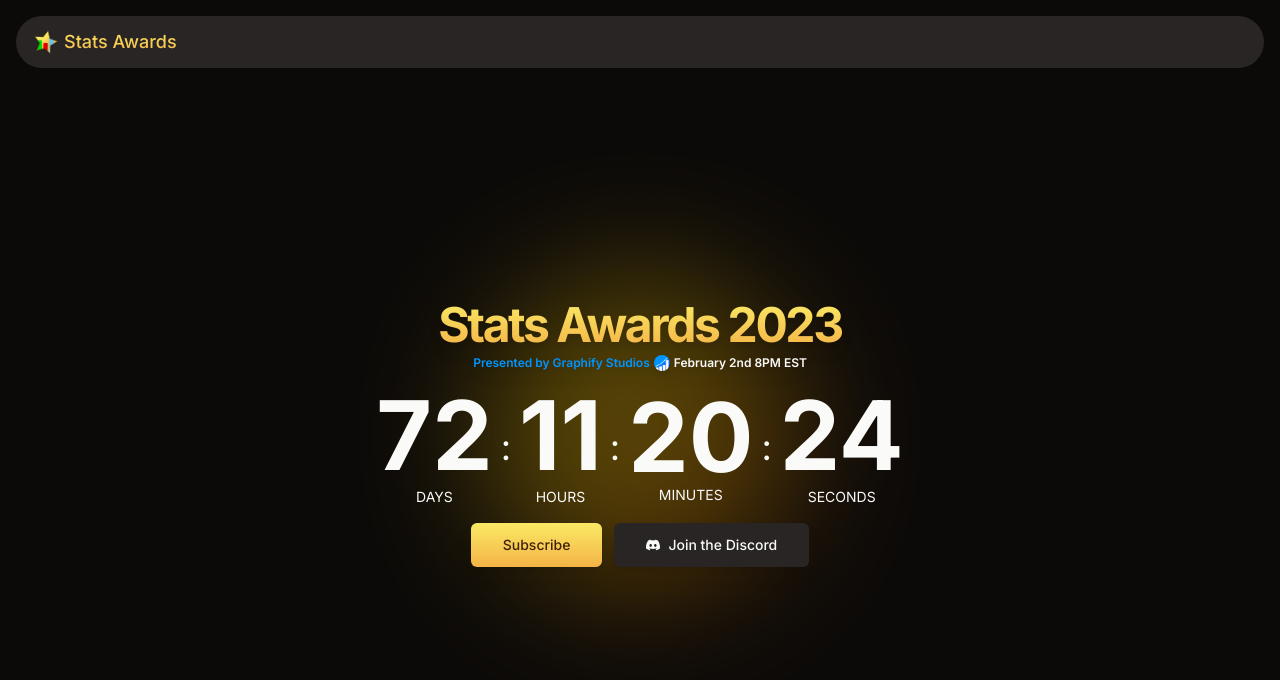
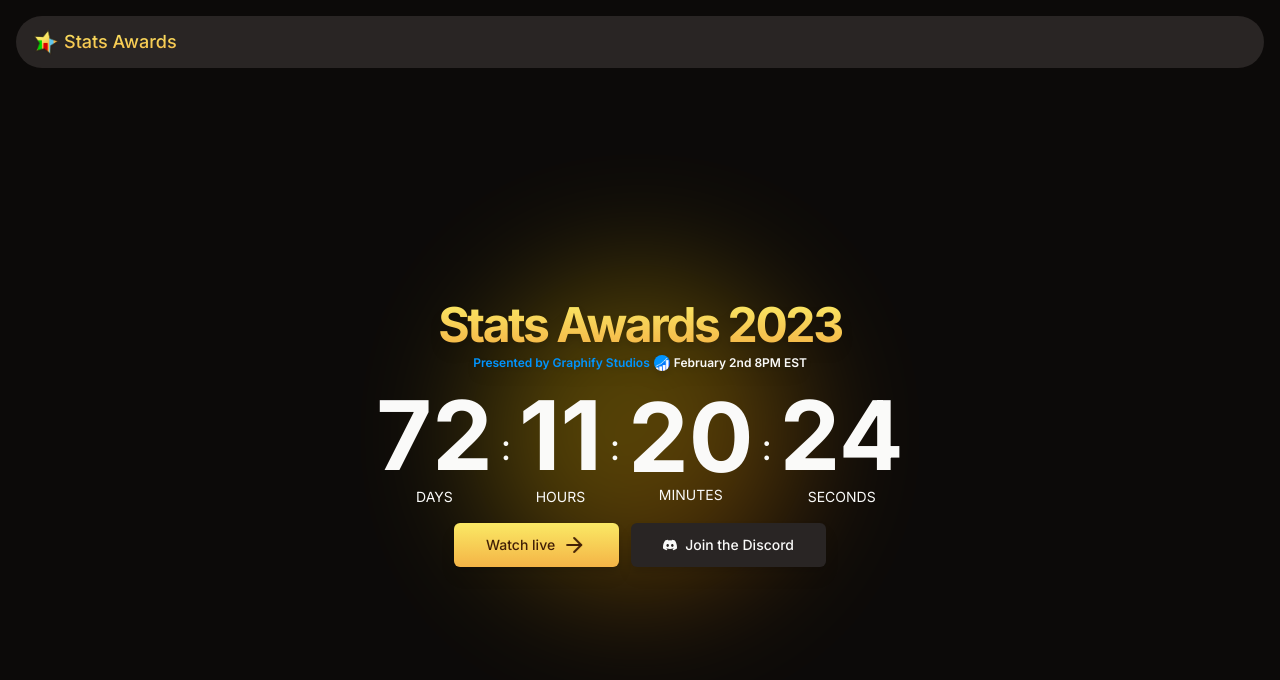
Before and after one commit to GraphifyStudios/stats-awards, a Next.js app: page / in a window 1280 px wide. Shown: the top 680 px of the page. Built offline with nearby package versions, Linux system fonts and the light colour scheme.

Commit message:
feat(landing): update cta

```diff
--- a/src/app/page.tsx
+++ b/src/app/page.tsx
@@ -2,6 +2,7 @@
 import { buttonVariants } from "@/components/ui/button";
 import Image from "next/image";
 import { BsDiscord } from "react-icons/bs";
+import { ArrowRight } from "lucide-react";
 
 export default function Home() {
   return (
@@ -28,15 +29,15 @@
       <Countdown />
       <div className="flex flex-col items-center gap-3 md:flex-row">
         <a
-          href="https://youtube.com/@graphifystatistics"
+          href="https://youtube.com/watch?v=GqOGYnPFA_k"
           target="_blank"
           className={buttonVariants({
             variant: "brand",
             size: "lg",
-            className: "relative flex items-center gap-2 drop-shadow-lg",
+            className: "flex items-center gap-2 drop-shadow-lg",
           })}
         >
-          Subscribe
+          Watch live <ArrowRight className="animate-bounce-x" />
         </a>
         <a
           href="https://discord.com/invite/NapeGNM6p6"
```
